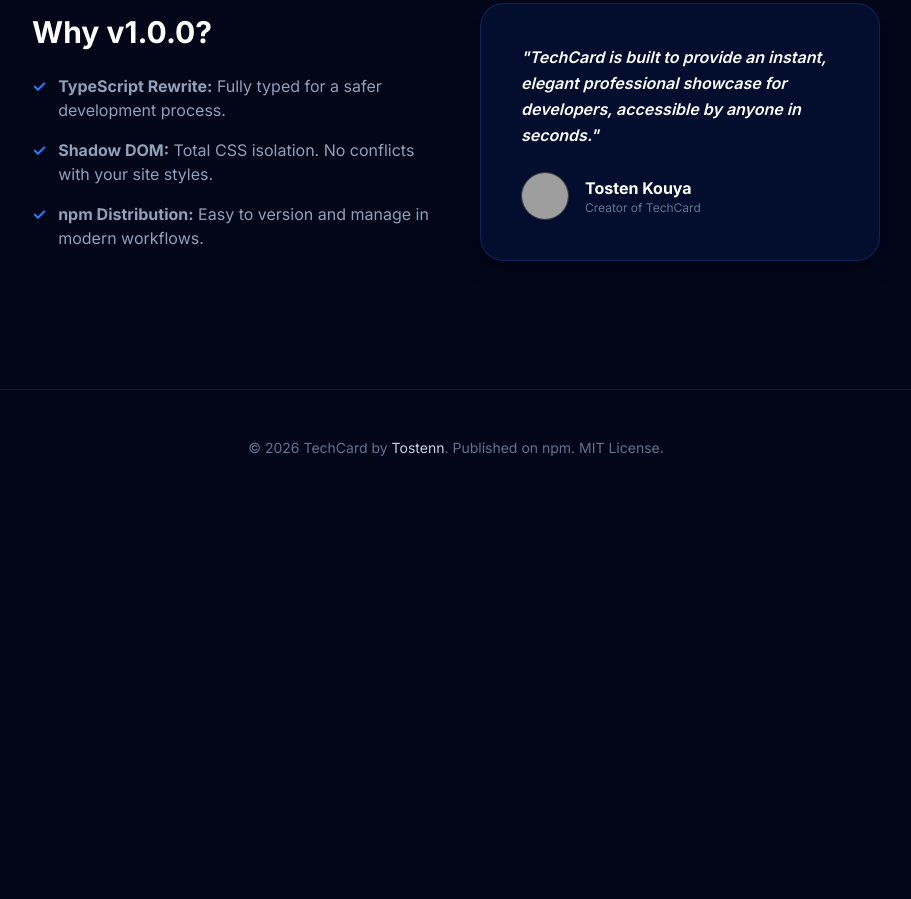
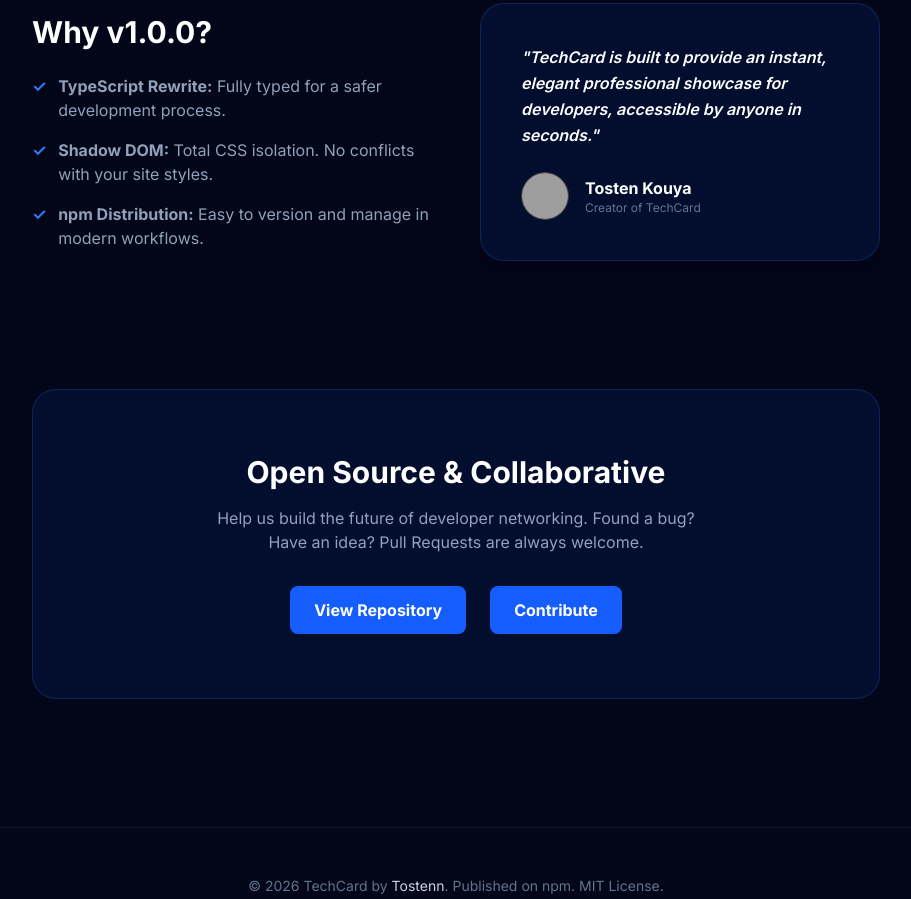
Before and after one commit to Tostenn/TechCard, a website built with Vite: page index.html in a window 1280 px wide. Shown: the part 2051-2950 px from the top of the page, without its empty margins (184-1095 px from the left). Before the commit the page ends 2557 px from the top, so only its background shows below. Built offline with nearby package versions, Linux system fonts and the light colour scheme; grey boxes are pictures that could not be loaded.

Commit message:
fix: update doc

```diff
--- a/index.html
+++ b/index.html
@@ -329,6 +329,29 @@
           </div>
         </div>
       </section>
+      <section
+        class="text-center bg-blue-600/10 border border-blue-500/20 py-16 rounded-3xl"
+      >
+        <h2 class="text-3xl font-bold text-white mb-4">
+          Open Source & Collaborative
+        </h2>
+        <p class="text-slate-400 mb-8 max-w-lg mx-auto">
+          Help us build the future of developer networking. Found a bug? Have an
+          idea? Pull Requests are always welcome.
+        </p>
+        <div class="flex gap-6 justify-center items-center">
+          <a
+            href="https://github.com/Tostenn/TechCard"
+            class="text-white bg-blue-600 px-6 py-3 rounded-lg font-bold hover:bg-blue-500 transition-all"
+            >View Repository</a
+          >
+          <a
+            href="https://github.com/Tostenn/TechCard/issues"
+            class="text-white bg-blue-600 px-6 py-3 rounded-lg font-bold hover:bg-blue-500 transition-all"
+            >Contribute</a
+          >
+        </div>
+      </section>
     </main>
 
     <footer
```
